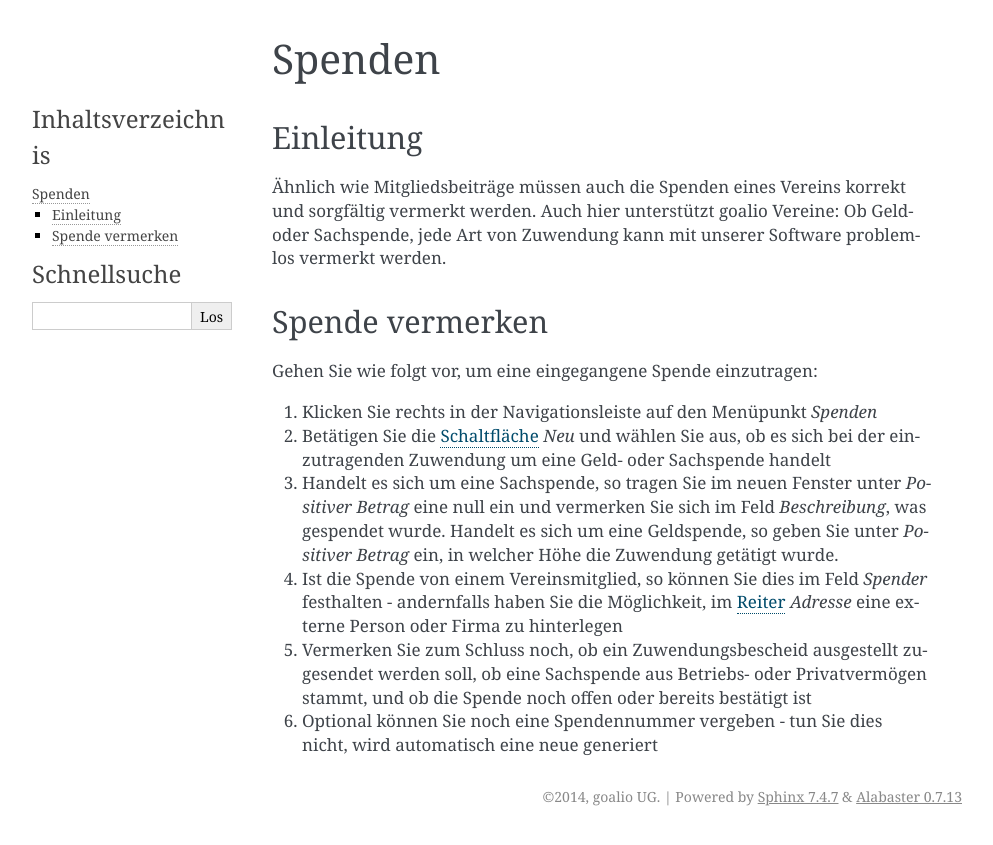
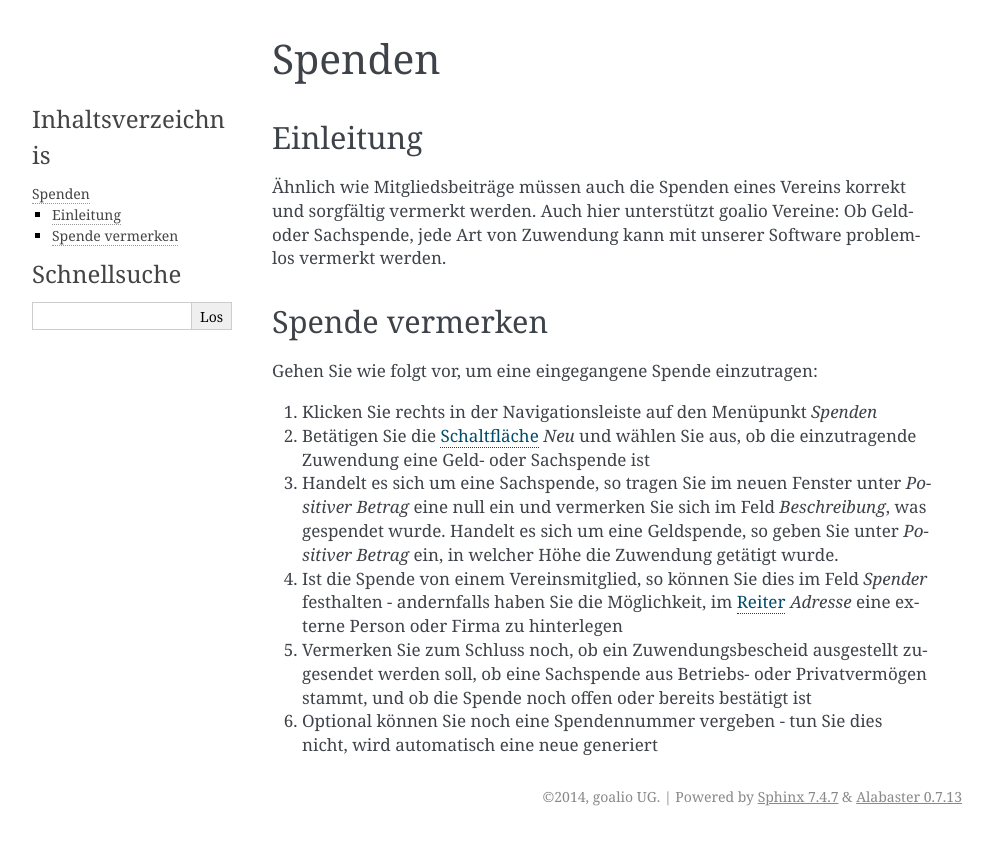
Before and after one commit to goalio/docs, a Sphinx documentation site: the page built from docs/module/finanzen/spenden.rst, in a window 1280 px wide. Shown: the top 845 px of the page, without its empty margins (148-1141 px from the left). Built offline with Sphinx 7.4.7, drawn with Linux system fonts in a browser that asks for light colours; formulas are drawn with MathJax 3.

Commit message:
Update spenden.rst

```diff
--- a/docs/module/finanzen/spenden.rst
+++ b/docs/module/finanzen/spenden.rst
@@ -13,7 +13,7 @@ Gehen Sie wie folgt vor, um eine eingegangene Spende einzutragen:
 
 1. Klicken Sie rechts in der Navigationsleiste auf den Menüpunkt *Spenden*
 
-2. Betätigen Sie die Schaltfläche_ *Neu* und wählen Sie aus, ob es sich bei der einzutragenden Zuwendung um eine Geld- oder Sachspende handelt
+2. Betätigen Sie die Schaltfläche_ *Neu* und wählen Sie aus, ob die einzutragende Zuwendung eine Geld- oder Sachspende ist
 
 3. Handelt es sich um eine Sachspende, so tragen Sie im neuen Fenster unter *Positiver Betrag* eine null ein und vermerken Sie sich im Feld *Beschreibung*, was gespendet wurde. Handelt es sich um eine Geldspende, so geben Sie unter *Positiver Betrag* ein, in welcher Höhe die Zuwendung getätigt wurde.
 
```
